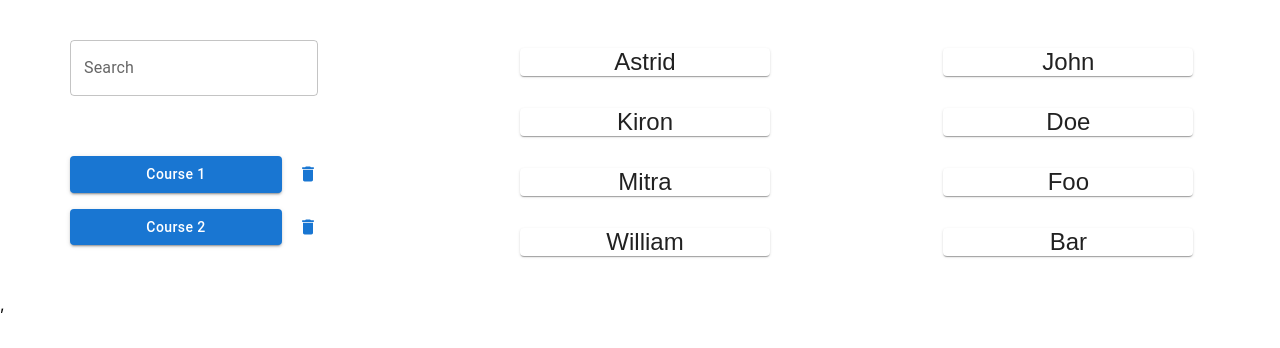
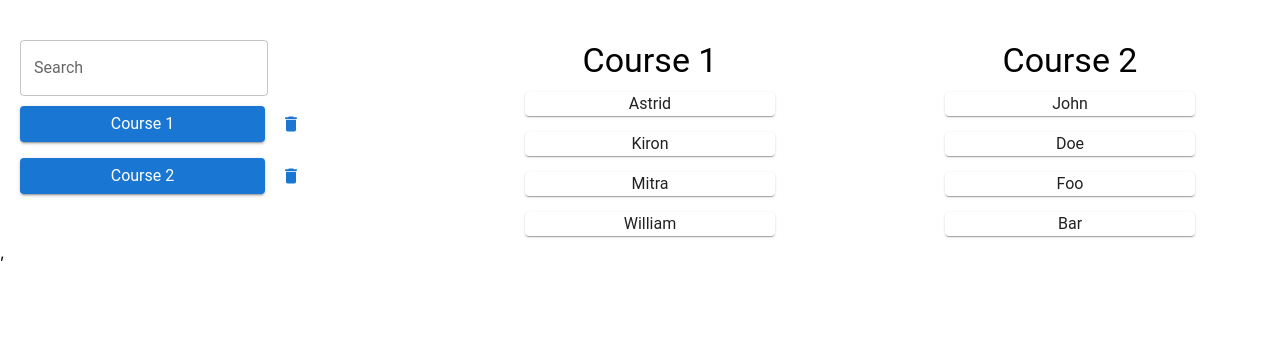
Before and after one commit to AstridKJ/Hophack, a React (Create React App) app: page /study in a window 1280 px wide. Shown: the top 348 px of the page. Built offline with nearby package versions, Linux system fonts and the light colour scheme.

Commit message:
Add font theme

```diff
--- a/src/SearchPage/index.js
+++ b/src/SearchPage/index.js
@@ -6,6 +6,22 @@ import DeleteIcon from '@mui/icons-material/Delete';
 import { Modal } from "@mui/material";
 import { Box } from "@mui/material";
 import CustomModal from "../CustomModal";
+import { createTheme } from '@mui/material';
+import { ThemeProvider } from '@mui/material';
+
+const theme = createTheme({
+    typography: {
+      fontFamily: [
+        'Roboto',
+        '"Helvetica Neue"',
+        'Arial',
+        'sans-serif',
+        '"Apple Color Emoji"',
+        '"Segoe UI Emoji"',
+        '"Segoe UI Symbol"',
+      ].join(','),
+    },
+  });
 
 function SearchPage() {
     // const [courses, setCourses] = useState();
@@ -39,8 +55,9 @@ function SearchPage() {
 
     return (
         <div>
+        <ThemeProvider theme={theme}>
         <Grid container direction="row" style={{  marginTop: '40px' }}>
-            <Grid item container direction="column" spacing='60px' style={{  marginLeft: '10px' }} xs>
+            <Grid item container direction="column" spacing='10px' style={{  marginLeft: '10px' }} xs>
                 <Grid item>
                     <TextField
                         id="outlined-basic"
@@ -57,7 +74,7 @@ function SearchPage() {
                                 <Grid item xs={7}>
                                     <Button id={id} variant="contained" fullWidth style={{ textTransform: 'capitalize'}}
                                     onClick={(event) => handleShowStudents(event.target.id)}>
-                                        {courses[id].name}
+                                        <Typography> {courses[id].name} </Typography>
                                     </Button>
                                 </Grid>
                                 <Grid item xs={5} margin="auto">
@@ -71,17 +88,17 @@ function SearchPage() {
             </Grid>
 
             {Object.keys(courses).map((id) =>
-            <Grid container item xs >
+            <Grid container item xs spacing='10px'>
                 <Grid item xs>
                     <Typography variant="h4" align="center">
-                        {courses[id].courseName}
+                        {courses[id].name}
                     </Typography>
-                    <Stack direction="column" spacing={2} alignItems="center">
+                    <Stack direction="column" spacing={2} alignItems="center" marginTop='10px'>
                         {courses[id].students ?
                         courses[id].students.map((studentName) =>
-                        <IconButton onClick={() => handleOpen(studentName)}>
+                        <IconButton onClick={() => handleOpen(studentName)} style={{padding: '0px'}}>
                             <Paper style={{width: '250px'}}>
-                                {studentName}
+                            <Typography align="center"> {studentName} </Typography>
                             </Paper>
                         </IconButton>
                         )
@@ -93,6 +110,7 @@ function SearchPage() {
             )}
 
         </Grid>
+        </ThemeProvider>
         </div>
   );
 }
```
